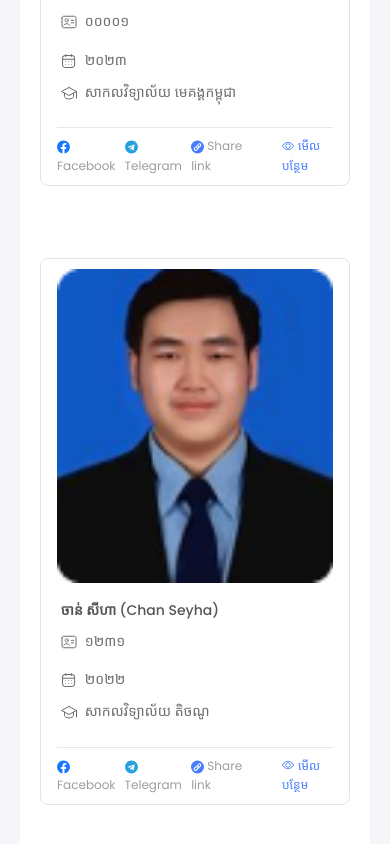
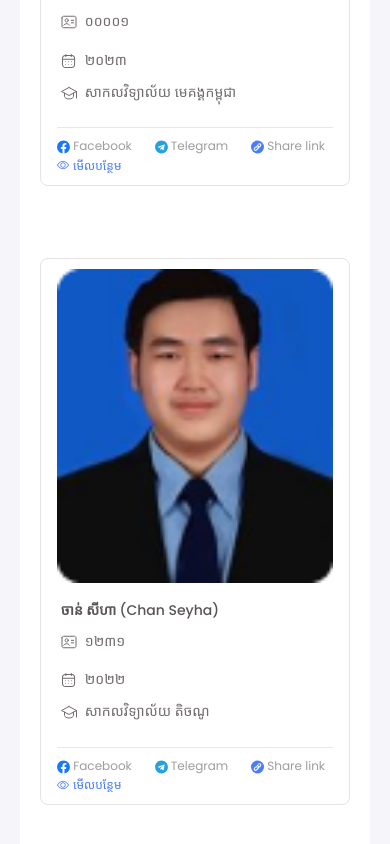
Before and after one commit to Sreylen096/ant_student, a Vue app: page /DetailPage/StudentProjectDetail/1 in a window 390 px wide. Shown: the part 840-1684 px from the top of the page. Built offline with nearby package versions, Linux system fonts and the light colour scheme; a web font is replaced by a local one.

Commit message:
Update responsive

```diff
--- a/src/components/pages/detailCourse/StudentCard.vue
+++ b/src/components/pages/detailCourse/StudentCard.vue
@@ -1,5 +1,5 @@
 <template>
-  <div class="col-12 col-sm-6 col-lg-4 col-xl-3 mt-lg-0 mt-4">
+  <div class="col-12 col-sm-6 col-lg-4 col-xl-3 mt-xl-0 mt-4">
     <a href="">
       <div class="card border-0 rounded-4 shadow-none">
         <div>
--- a/src/components/pages/detailPage/StudentProjectDetail/StudentDetail.vue
+++ b/src/components/pages/detailPage/StudentProjectDetail/StudentDetail.vue
@@ -26,7 +26,7 @@
                             <div class="col-12 col-lg-6">
                                 <img src="/images/student-project/assignment.png" alt="" class="img-fluid h-100 rounded-5">
                             </div>
-                            <div class="col-12 col-lg-6 p-0 mt-xl-3 ps-lg-4 ps-xl-0">
+                            <div class="col-12 col-lg-6 p-0 mt-xl-3 ps-4 ps-lg-4 ps-xl-0">
                                 <div class="pt-4 m-0">
                                     <div class="mb-4">
                                         <p class="text-800 fw-medium mb-0">Website Design HTML5 + CSS
--- a/src/components/pages/detailPage/StudentProjectDetail/StudentProfileGroup.vue
+++ b/src/components/pages/detailPage/StudentProjectDetail/StudentProfileGroup.vue
@@ -63,9 +63,9 @@
                                 <hr class="my-2">
                             </div>
                             <div class="col-12">
-                                <div class="row d-flex justify-content-between align-items-center">
-                                    <div class="col-9 col-md-9">
-                                        <div class="d-flex align-items-center mb-0">
+                                <div class="row">
+                                    <div class="col-12 col-md-9">
+                                        <div class="d-flex align-items-center mb-0 justify-content-between">
                                             <p class="fs-12 text-400 me-2 mb-0 d-flex align-items-center">
                                                 <a href="#" class="nav-link"><svg width="13" height="14"
                                                         viewBox="0 0 11 12" fill="none"
@@ -102,7 +102,7 @@
                                             </p>
                                         </div>
                                     </div>
-                                    <div class="col-3 col-md-3 d-flex justify-content-end">
+                                    <div class="col-12 col-md-3 d-flex justify-content-md-end justify-content-start">
                                         <a href="#" class="nav-link mb-0 fs-12 text-primary-500">
                                             <i class="bi bi-eye me-1"></i>មើលបន្ថែម
                                         </a>
```
